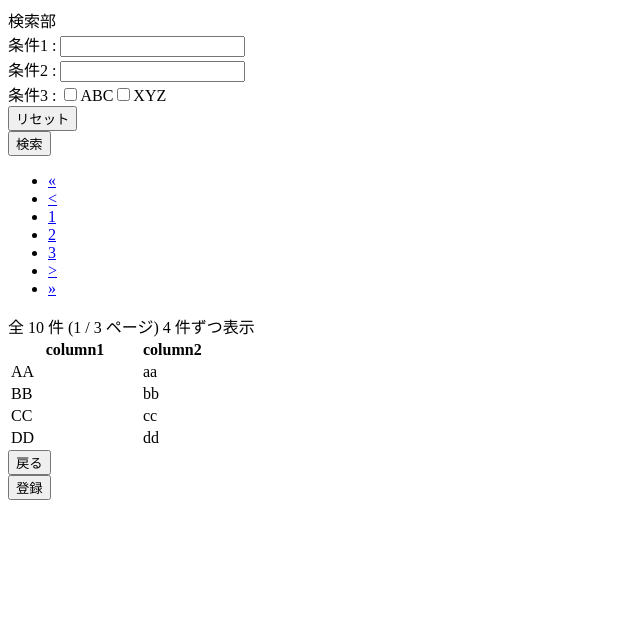
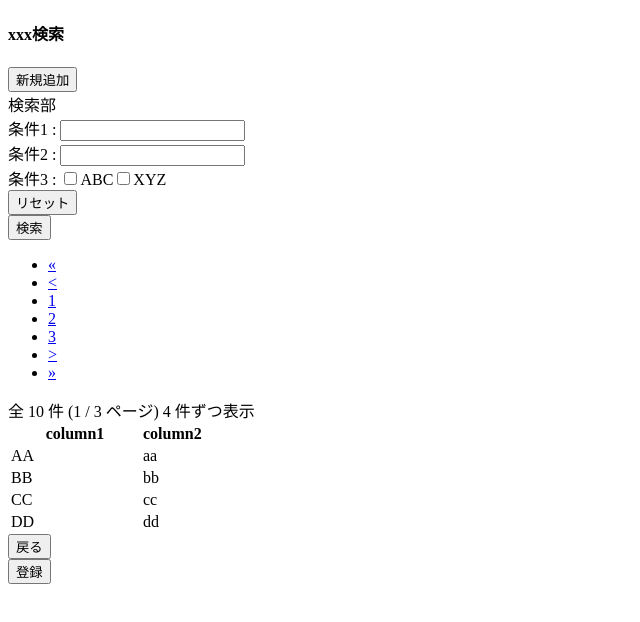
Before and after one commit to mebius1080p/ReactLib, a React app: page / in a window 1280 px wide. Shown: the top 622 px of the page, without its empty margins (0-640 px from the left). Built offline with nearby package versions, Linux system fonts and the light colour scheme; the HTML template or start-up script is replaced by a standard one.

Commit message:
新規登録ボタンコンポーネントを追加してファイル整理

```diff
--- /dev/null
+++ b/src/ts/lib/AddNew.tsx
@@ -0,0 +1,24 @@
+import * as React from "react";
+
+interface IAddNewProps {
+	handleClickDetail: (ev: React.MouseEvent<HTMLButtonElement>) => void;
+}
+
+export const AddNew: React.FunctionComponent<IAddNewProps> = (
+	props: IAddNewProps
+) => {
+	const { handleClickDetail } = props;
+
+	return (
+		<div className="ml-auto">
+			<button
+				type="button"
+				value="0"
+				className="btn btn-success btn-sm"
+				onClick={handleClickDetail}
+			>
+				<i className="fas fa-plus" /> 新規追加
+			</button>
+		</div>
+	);
+};
--- a/src/ts/sample/App.tsx
+++ /dev/null
@@ -1,22 +0,0 @@
-import * as React from "react";
-import { SearchWithHook } from "./SearchWithHook";
-
-interface IAppProps {
-}
-
-interface IAppState {
-	dd: string;
-}
-
-export interface IOther {
-	hoge: string[];
-}
-
-export class App extends React.Component<IAppProps, IAppState> {
-	constructor(props: IAppProps) {
-		super(props);
-	}
-	public render(): JSX.Element {
-		return <SearchWithHook />;
-	}
-}
--- a/src/ts/sample/HogeAPI.ts
+++ b/src/ts/sample/HogeAPI.ts
@@ -1,6 +1,14 @@
 import { IPaging } from "../lib/Paging2";
-import { IAbc, IConditionHoge } from "./Search";
 import { IRecord, ISearchWithHookCondition } from "./SearchWithHook";
+
+export interface IAbc {
+	dd: string;
+}
+
+export interface IConditionHoge {
+	abc: string;
+	from_x: string;
+}
 
 export class HogeAPI {
 	public static async search(
@@ -12,7 +20,7 @@ export class HogeAPI {
 			page: 1,
 			perpage: 1,
 			totalpage: 1,
-			data: []
+			data: [],
 		};
 	}
 	/**
@@ -29,27 +37,27 @@ export class HogeAPI {
 		const data = [
 			{
 				hoge: "aa",
-				fuga: "AA"
+				fuga: "AA",
 			},
 			{
 				hoge: "bb",
-				fuga: "BB"
+				fuga: "BB",
 			},
 			{
 				hoge: "cc",
-				fuga: "CC"
+				fuga: "CC",
 			},
 			{
 				hoge: "dd",
-				fuga: "DD"
-			}
+				fuga: "DD",
+			},
 		];
 		return {
 			total: 10,
 			page: 1,
 			perpage: 4,
 			totalpage: 3,
-			data
+			data,
 		};
 	}
 }
--- a/src/ts/sample/SearchWithHook.tsx
+++ b/src/ts/sample/SearchWithHook.tsx
@@ -4,6 +4,7 @@ import { Paging2 } from "../lib/Paging2";
 import { useBasicSearch, TConditionValue } from "../lib/useBasicSearch";
 import { SearchButtons } from "../lib/SearchButtons";
 import { DetailPageButtons } from "../lib/DetailPageButtons";
+import { AddNew } from "../lib/AddNew";
 
 interface ISearchWithHookProps {}
 
@@ -53,9 +54,19 @@ export const SearchWithHook: React.FunctionComponent<ISearchWithHookProps> = (
 	const handleCommit = () => {
 		console.log("commit!");
 	};
+	const handleClickDetail = (ev: React.MouseEvent<HTMLButtonElement>) => {
+		console.log("detail!");
+	};
 
 	return (
-		<div className="container">
+		<div>
+			<div className="d-flex">
+				<h4>
+					<i className="fas fa-search" />
+					xxx検索
+				</h4>
+				<AddNew handleClickDetail={handleClickDetail} />
+			</div>
 			<div className="card border-dark mb-3">
 				<div className="card-header px-2 py-1 text-white bg-primary">
 					<i className="fas fa-search" /> 検索部
--- a/src/ts/sample/index.tsx
+++ b/src/ts/sample/index.tsx
@@ -1,6 +1,6 @@
 import React from "react";
 import ReactDOM from "react-dom";
-import { App } from "./App";
+import { SearchWithHook } from "./SearchWithHook";
 
 "use strict";
 document.addEventListener(
@@ -13,7 +13,9 @@ document.addEventListener(
 		}
 		ReactDOM.render(
 			<React.StrictMode>
-				<App />
+				<div className="container">
+					<SearchWithHook />
+				</div>
 			</React.StrictMode>,
 			appElm
 		);
```
Also changed, not shown: src/ts/sample/Search.tsx (deleted, +0 -80 lines), 1 other file (tests, documents, lock files or other folders).
